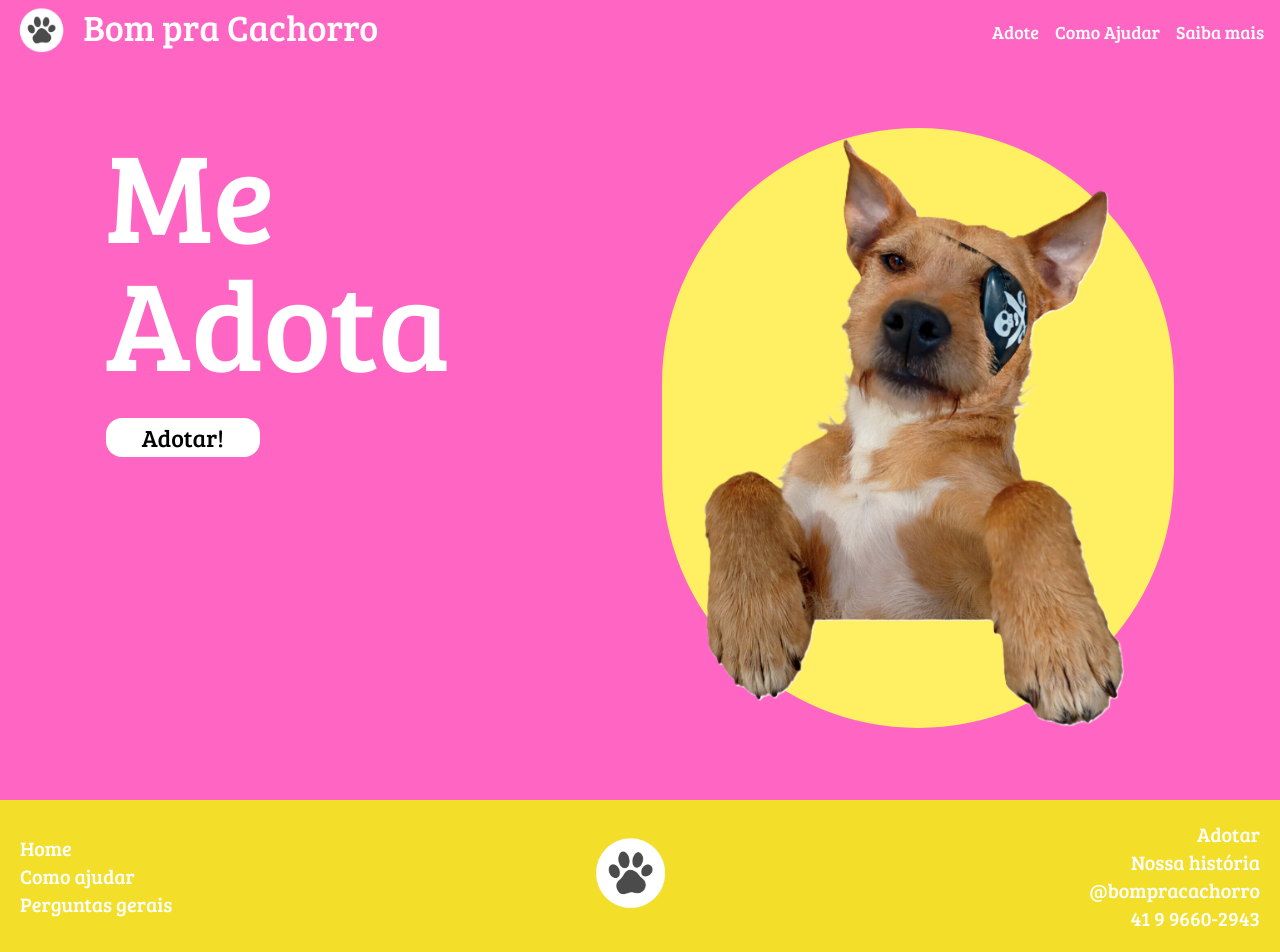
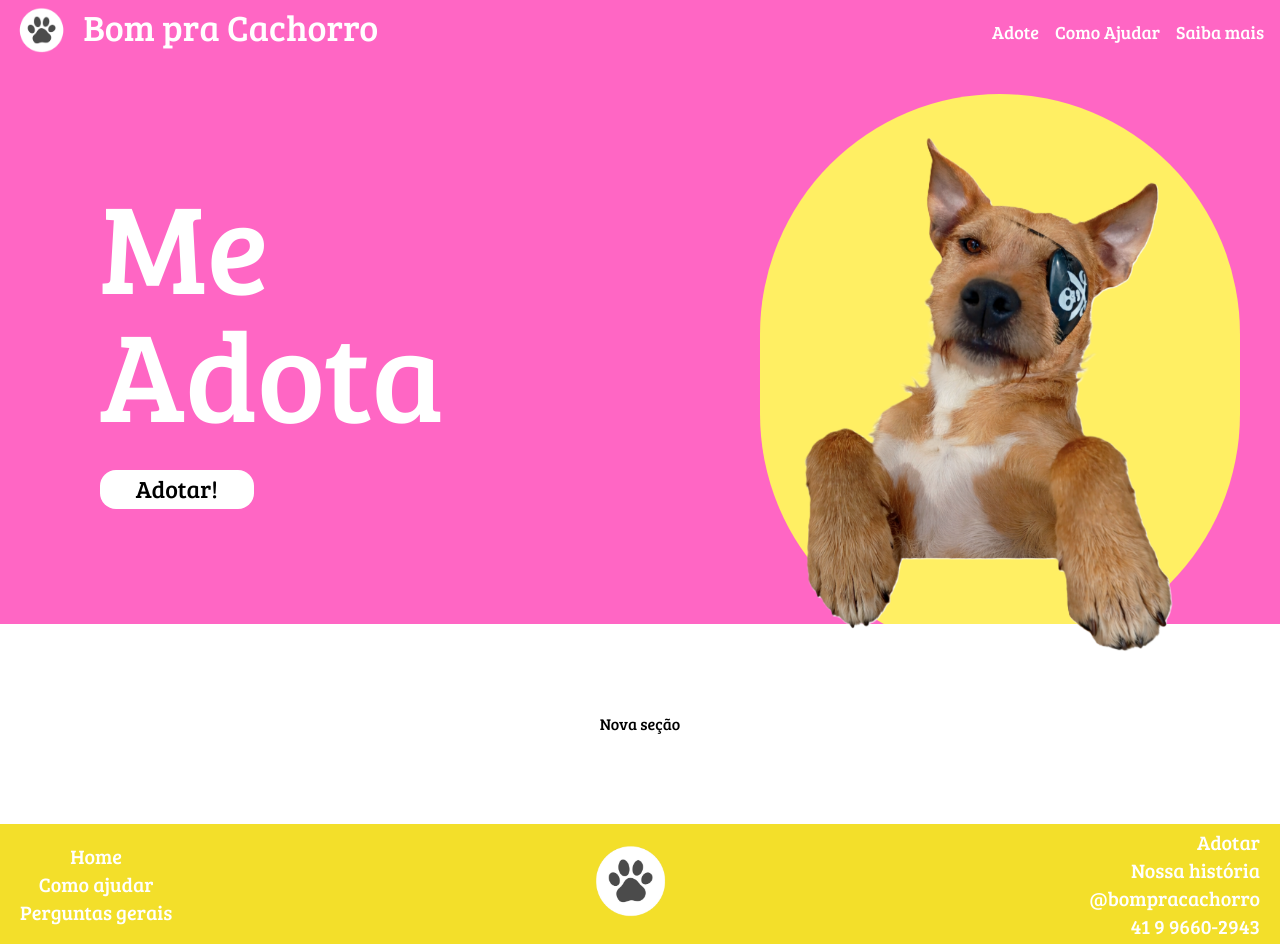
Before and after one commit to DevJoyJoy/Bom-Pra-Cachorro, a React (Vite) app in the folder Front-end/: page / in a window 1280 px wide. Built offline with nearby package versions, Linux system fonts and the light colour scheme.

Commit message:
Finishing first section of main page, starting second

```diff
--- a/Front-end/src/pages/mainPage.jsx
+++ b/Front-end/src/pages/mainPage.jsx
@@ -1,13 +1,10 @@
-//import { useNavigate } from "react-router-dom"
-
 export const MainPage = () => {
-    // eslint-disable-next-line react-hooks/rules-of-hooks
     return(
         <>
-        <div className="h-screen w-full bg-[#ff66c4]">
-           <div className="bg-[#ff66c4] h-[8vh] w-full flex justify-between items-center px-4 text-white text-4xl">
+        {/* Header */}
+        <div className="h-[8vh] w-full bg-[#ff66c4] flex justify-between items-center px-4 text-white text-4xl">
             <section className="flex gap-4">
-                    <img src="../public/icon paw.png" alt="" className="w-[4vw]"/>
+                <img src="/icon paw.png" alt="" className="w-[4vw]"/>
                 <h1>Bom pra Cachorro</h1>
             </section>
             <section className="flex gap-4 text-lg">
@@ -17,30 +14,42 @@ export const MainPage = () => {
             </section>
         </div>
 
-            <div className="flex flex-col mt-[5%]">
-                <div className="flex justify-around">
-                    <section className="">
+        {/* contúdo "Me Adota" */}
+        <div className="w-full h-[70vh] bg-[#ff66c4] relative overflow-hidden flex items-center justify-between px-10">
+            <section className="ml-[5%] z-10">
                 <h1 className="text-9xl text-white">Me <br/>Adota</h1>
-                        <button className="w-[12vw] bg-white rounded-2xl text-2xl p-[1%] mt-[10%]">Adotar!</button>
+                <button className="w-[12vw] bg-white rounded-2xl text-2xl p-[1%] mt-[10%]">
+                    Adotar!
+                </button>
             </section>
 
-                    <div className="h-[75vh] w-[40vw] bg-[#ffef63] rounded-full items-center justify-center">
-                        <img src="../public/Dog Pirata.png" alt="" className=""/>
+            {/* Bola amarela*/}
+            <div className="h-full w-[40%] bg-[#ffef63] rounded-full mt-[5%] relative z-0">
             </div>
         </div>
+        {/* Imagem do cachorro pirata */}
+        <img
+            src="/Dog Pirata.png"
+            alt=""
+            className="absolute right-[5%] top-[16%] w-[35%] z-20"
+        />
 
-            </div>
+        {/* Segunda seção */}
+        <div className="bg-white w-full h-[200px] flex items-center justify-center">
+            <h1 className="text-black">Nova seção</h1>
         </div>
 
-        {/* Futer */}
-        <div className="bg-[#f3df2a] w-full h-[15%] md:h-[10%] bottom-0 flex flex-row items-center justify-between p-5">
-            <section className="text-white text-[80%] flex flex-col items-start md:text-xl">
+        {/* Footer */}
+        <div className="bg-[#f3df2a] w-full h-[120px] flex items-center justify-between p-5">
+            <section className="text-white text-sm md:text-xl flex flex-col">
                 <button>Home</button>
                 <button>Como ajudar</button>
                 <button>Perguntas gerais</button>
             </section>
-            <img src="../icon paw.png" alt="" className="h-10 md:h-20"/>
-            <section className="text-white text-[80%] flex flex-col items-end text-right md:text-xl">
+
+            <img src="/icon paw.png" alt="" className="h-10 md:h-20"/>
+
+            <section className="text-white text-sm md:text-xl flex flex-col items-end text-right">
                 <button>Adotar</button>
                 <button>Nossa história</button>
                 <button>@bompracachorro</button>
```
Lines whose indentation alone changed are shown as unchanged.
